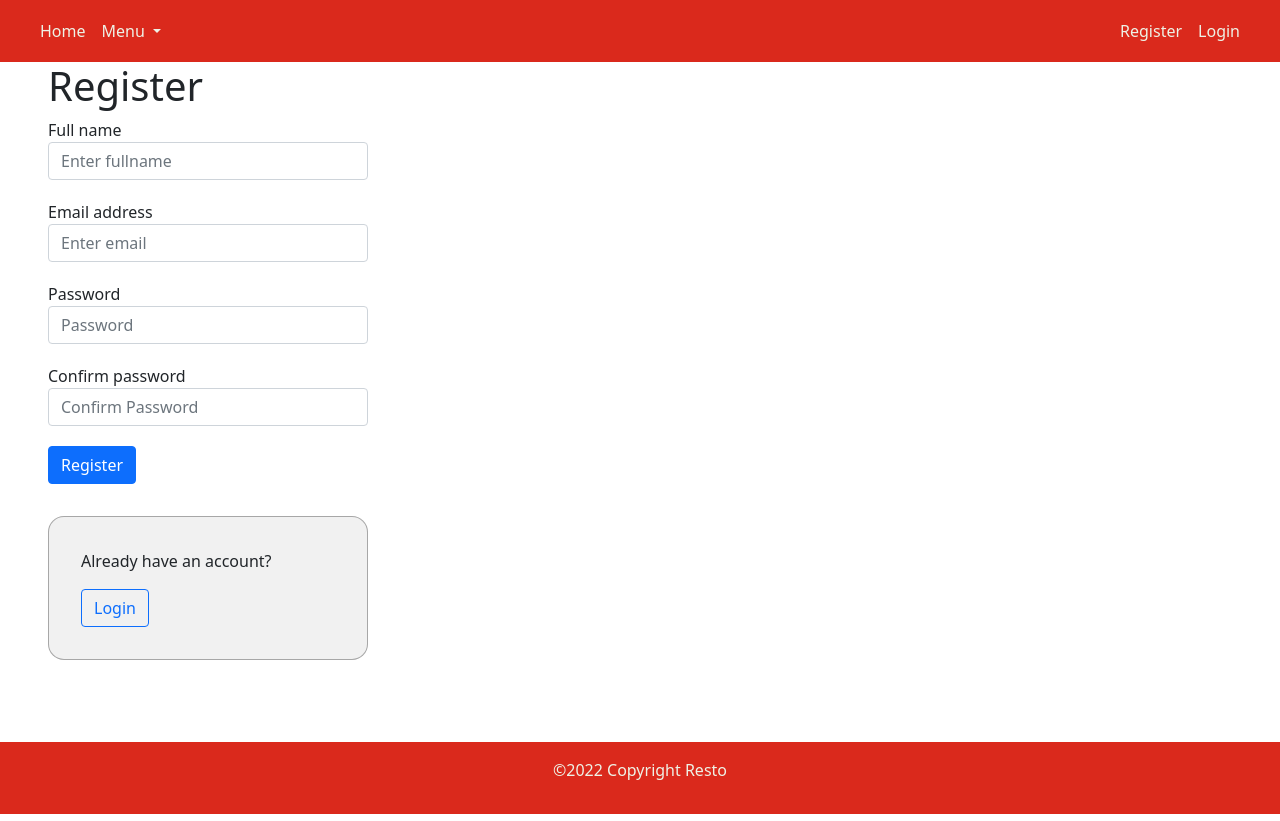
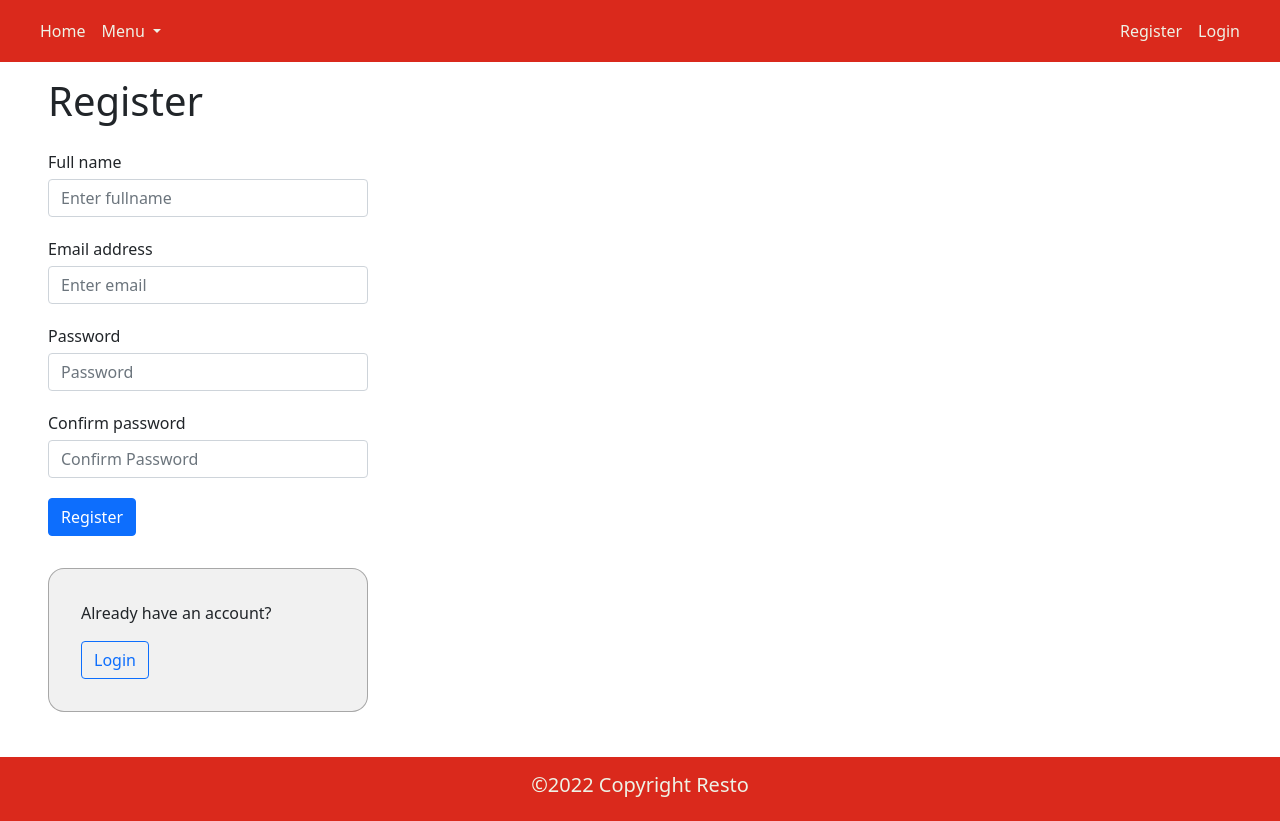
Before and after one commit to joshuasir/webprog-lec, a Laravel app: page /register in a window 1280 px wide. Run offline with Laravel 8, Linux system fonts and the light colour scheme; some libraries are stand-ins or nearby versions.

Commit message:
ubah
ubah

```diff
--- a/resources/views/home.blade.php
+++ b/resources/views/home.blade.php
@@ -47,7 +47,7 @@
 
 
 
-    <section class="about">
+    <section class="about" style="padding-bottom: 50px">
         <h3>ABOUT</h3>
         <h5>We serve good food, quality food, the best of food</h5>
     </section>
--- a/resources/views/layout/shared.blade.php
+++ b/resources/views/layout/shared.blade.php
@@ -23,7 +23,9 @@
           <ul class="navbar-nav mr-auto left">
 
               <li class="nav-item active">
-                <a class="nav-link" href="/">Home</a>
+                <a class="nav-link" href="/">
+                  Home
+                </a>
               </li>
               <li class="nav-item dropdown">
                 <a class="nav-link dropdown-toggle" href="#" id="navbarDropdown" role="button" data-toggle="dropdown" aria-haspopup="true" aria-expanded="false">
@@ -93,7 +95,7 @@
     </div>
 
     <div class="footer">
-        <p>©2022 Copyright Resto</p>
+        <h5>©2022 Copyright Resto</h5>
 
     </div>
     <script src="https://code.jquery.com/jquery-3.2.1.slim.min.js" integrity="sha384-KJ3o2DKtIkvYIK3UENzmM7KCkRr/rE9/Qpg6aAZGJwFDMVNA/GpGFF93hXpG5KkN" crossorigin="anonymous"></script>
--- a/resources/views/register.blade.php
+++ b/resources/views/register.blade.php
@@ -7,21 +7,21 @@
 @section('content')
 <form action="/register" method="post">
     @csrf
-    <h1>Register</h1>
-    <div class="form-group">
-        <label for="fullname">Full name</label>
+    <h1 style="margin-top: 15px">Register</h1>
+    <div class="form-group" style="margin-top: 25px">
+        <label for="fullname" style="margin-bottom: 5px">Full name</label>
         <input type="text" class="form-control" id="fullname" name="fullname" placeholder="Enter fullname">
       </div>
     <div class="form-group">
-      <label for="email">Email address</label>
+      <label for="email" style="margin-bottom: 5px">Email address</label>
       <input type="text" class="form-control" id="email" name="email" placeholder="Enter email">
     </div>
     <div class="form-group">
-      <label for="password">Password</label>
+      <label for="password" style="margin-bottom: 5px">Password</label>
       <input type="password" class="form-control" id="password" name="password" placeholder="Password">
     </div>
     <div class="form-group">
-        <label for="confirmPassword"> Confirm password</label>
+        <label for="confirmPassword" style="margin-bottom: 5px"> Confirm password</label>
         <input type="password" class="form-control" id="confirmPassword" name="confirmPassword"placeholder="Confirm Password">
       </div>
 
```
Also changed, not shown: resources/views/login.blade.php (+4 -4 lines).
